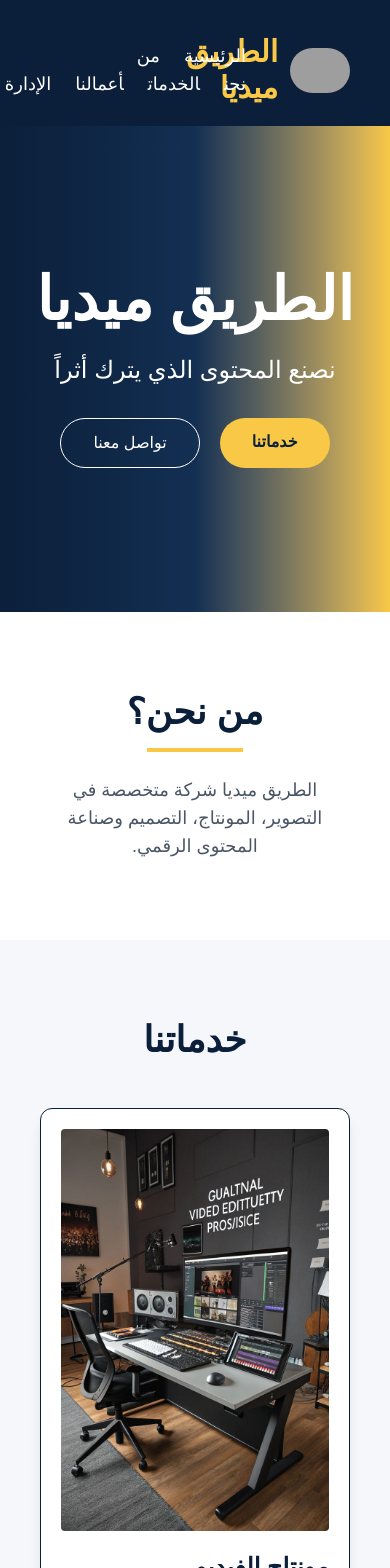
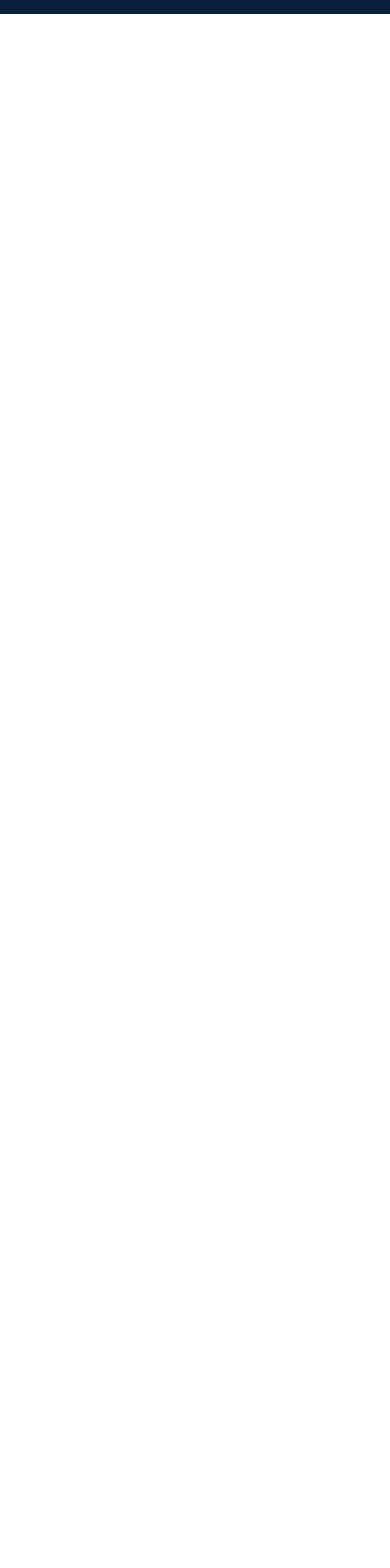
Before and after one commit to abwzbhsyn2-tech/media-project, a Next.js app: page / in a window 390 px wide. Shown: the part 6460-8028 px from the top of the page. After the commit the page ends 6474 px from the top, so only its background shows below. Built offline with nearby package versions, Linux system fonts and the light colour scheme; grey boxes are pictures that could not be loaded.

Commit message:
fix homepage layout

```diff
--- a/src/app/page.tsx
+++ b/src/app/page.tsx
@@ -1,358 +1,58 @@
 "use client";
 
+import Header from "@/components/Header";
+import Hero from "@/components/Hero";
+import About from "@/components/About";
+import WhyUs from "@/components/WhyUs";
+import Services from "@/components/Services";
+import Portfolio from "@/components/Portfolio";
 import Contact from "@/components/Contact";
 import WhatsAppButton from "@/components/WhatsAppButton";
 import Footer from "@/components/Footer";
-import Portfolio from "@/components/Portfolio";
-import Services from "@/components/Services";
-import WhyUs from "@/components/WhyUs";
-import About from "@/components/About";
-import Hero from "@/components/Hero";
-import Header from "@/components/Header";
-import Image from "next/image";
-import { useEffect, useState } from "react";
+
 
 export default function Home() {
-
-  const [projects,setProjects] = useState<any[]>([]);
-
-
-  useEffect(()=>{
-
-    const data = JSON.parse(
-      localStorage.getItem("projects") || "[]"
-    );
-
-    setProjects(data);
-
-  },[]);
-
 
 
   return (
 
     <div className="min-h-screen bg-white text-[#0B1F3A]">
 
-<Header />
-<Hero />
-<About />
-<WhyUs />
-<Services />
-<Portfolio />
-<Contact />
- <WhatsAppButton />
-<Footer />
+
+      {/* الهيدر */}
+      <Header />
 
 
-      {/* Header */}
-
-      <header className="flex justify-between items-center px-10 py-5 bg-[#0B1F3A] text-white shadow">
+      {/* الصفحة الرئيسية */}
+      <Hero />
 
 
-        <div className="flex items-center gap-3">
-
-  <Image
-    src="/logo.jpg"
-    alt="شعار الطريق ميديا"
-    width={60}
-    height={60}
-    className="rounded-full"
-  />
-
-  <h1 className="text-3xl font-bold text-[#F9C846]">
-    الطريق ميديا
-  </h1>
-
-</div>
+      {/* من نحن */}
+      <About />
 
 
-        <nav className="space-x-6 text-lg">
+      {/* لماذا نحن */}
+      <WhyUs />
 
 
-          <a href="#" className="hover:text-[#F9C846]">
-            الرئيسية
-          </a>
+      {/* الخدمات */}
+      <Services />
 
 
-          <a href="#about" className="hover:text-[#F9C846]">
-            من نحن
-          </a>
+      {/* الأعمال */}
+      <Portfolio />
 
 
-          <a href="#services" className="hover:text-[#F9C846]">
-            الخدمات
-          </a>
+      {/* التواصل */}
+      <Contact />
 
 
-          <a href="#work" className="hover:text-[#F9C846]">
-            أعمالنا
-          </a>
+      {/* زر الواتساب */}
+      <WhatsAppButton />
 
 
-          <a href="/admin" className="hover:text-[#F9C846]">
-            الإدارة
-          </a>
-
-
-        </nav>
-
-
-      </header>
-
-
-
-
-
-      {/* Hero */}
-
-
-      <section className="bg-gradient-to-r from-[#0B1F3A] via-[#132F52] to-[#F9C846] text-white text-center py-36 px-5">
-
-
-        <h2 className="text-6xl font-bold mb-6">
-          الطريق ميديا
-        </h2>
-
-
-        <p className="text-2xl mb-8">
-          نصنع المحتوى الذي يترك أثراً
-        </p>
-
-
-
-        <div className="flex justify-center gap-5">
-
-
-          <a
-          href="#services"
-          className="bg-[#F9C846] text-[#0B1F3A] px-8 py-3 rounded-full font-bold hover:scale-105 transition"
-          >
-            خدماتنا
-          </a>
-
-
-
-          <a
-          href="https://wa.me/"
-          className="border border-white px-8 py-3 rounded-full hover:bg-white hover:text-[#0B1F3A] transition"
-          >
-            تواصل معنا
-          </a>
-
-
-        </div>
-
-
-      </section>
-
-
-
-
-
-
-
-      {/* About */}
-
-
-      <section id="about" className="py-20 px-10 text-center">
-
-
-        <h2 className="text-4xl font-bold mb-4">
-
-          من نحن؟
-
-        </h2>
-
-
-        <div className="w-24 h-1 bg-[#F9C846] mx-auto mb-6"></div>
-
-
-
-        <p className="max-w-3xl mx-auto text-gray-600 text-lg">
-
-          الطريق ميديا شركة متخصصة في التصوير،
-          المونتاج، التصميم وصناعة المحتوى الرقمي.
-
-        </p>
-
-
-      </section>
-
-
-
-
-
-
-
-
-      {/* Services */}
-
-
-      <section
-      id="services"
-      className="py-20 px-10 bg-[#F5F7FA]"
-      >
-
-
-        <h2 className="text-4xl font-bold text-center mb-12">
-
-          خدماتنا
-
-        </h2>
-
-
-
-        <div className="grid md:grid-cols-3 gap-8">
-
-
-
-          <ServiceCard
-          image="/images/video.jpg"
-          title="مونتاج الفيديو"
-          desc="إنتاج فيديوهات إعلانية ومحتوى احترافي."
-          />
-
-
-
-          <ServiceCard
-          image="/images/design.jpg"
-          title="التصميم الجرافيكي"
-          desc="تصاميم وهوية بصرية تناسب علامتك."
-          />
-
-
-
-          <ServiceCard
-          image="/images/media.jpg"
-          title="صناعة المحتوى"
-          desc="محتوى رقمي للسوشال ميديا."
-          />
-
-
-
-        </div>
-
-
-      </section>
-
-
-
-
-
-
-
-
-
-      {/* Work */}
-
-
-      <section id="work" className="py-20 px-10">
-
-
-        <h2 className="text-4xl font-bold text-center mb-12">
-          أعمالنا
-        </h2>
-
-
-        <div className="grid md:grid-cols-3 gap-8">
-
-
-        {
-          projects.map((project,index)=>(
-
-
-            <div
-            key={index}
-            className="rounded-xl shadow-lg overflow-hidden border hover:border-[#F9C846] transition"
-            >
-
-
-
-            {
-              project.image &&
-
-              <img
-              src={project.image}
-              className="w-full h-60 object-cover"
-              />
-
-            }
-
-
-
-            <div className="p-6">
-
-
-              <h3 className="text-2xl font-bold">
-                {project.name}
-              </h3>
-
-
-              <p className="mt-3 text-gray-600">
-                {project.desc}
-              </p>
-
-
-            </div>
-
-
-            </div>
-
-
-          ))
-        }
-
-
-        </div>
-
-
-      </section>
-
-
-
-
-
-
-
-      {/* Contact */}
-
-
-      <section className="py-20 bg-[#0B1F3A] text-white text-center">
-
-
-        <h2 className="text-4xl font-bold mb-5">
-          جاهز تبدأ مشروعك؟
-        </h2>
-
-
-
-        <p className="mb-8 text-xl">
-          تواصل معنا الآن
-        </p>
-
-
-
-        <a
-        href="https://wa.me/"
-        className="bg-[#F9C846] text-[#0B1F3A] px-10 py-4 rounded-full font-bold"
-        >
-          واتساب
-        </a>
-
-
-      </section>
-
-
-
-
-
-
-
-      <footer className="bg-black text-white text-center py-6">
-
-        الطريق ميديا © 2026
-
-      </footer>
+      {/* الفوتر */}
+      <Footer />
 
 
     </div>
@@ -360,42 +60,3 @@ export default function Home() {
   );
 
 }
-
-
-
-
-
-
-function ServiceCard({image,title,desc}:any){
-
-return(
-
-<div className="bg-white rounded-xl shadow-lg p-5 hover:-translate-y-2 transition border hover:border-[#F9C846]">
-
-
-<Image
-src={image}
-width={400}
-height={250}
-alt={title}
-className="rounded"
-/>
-
-
-<h3 className="text-2xl font-bold mt-5">
-{title}
-</h3>
-
-
-<p className="text-gray-600 mt-3">
-{desc}
-</p>
-
-
-
-
-</div>
-
-)
-
-}
```
